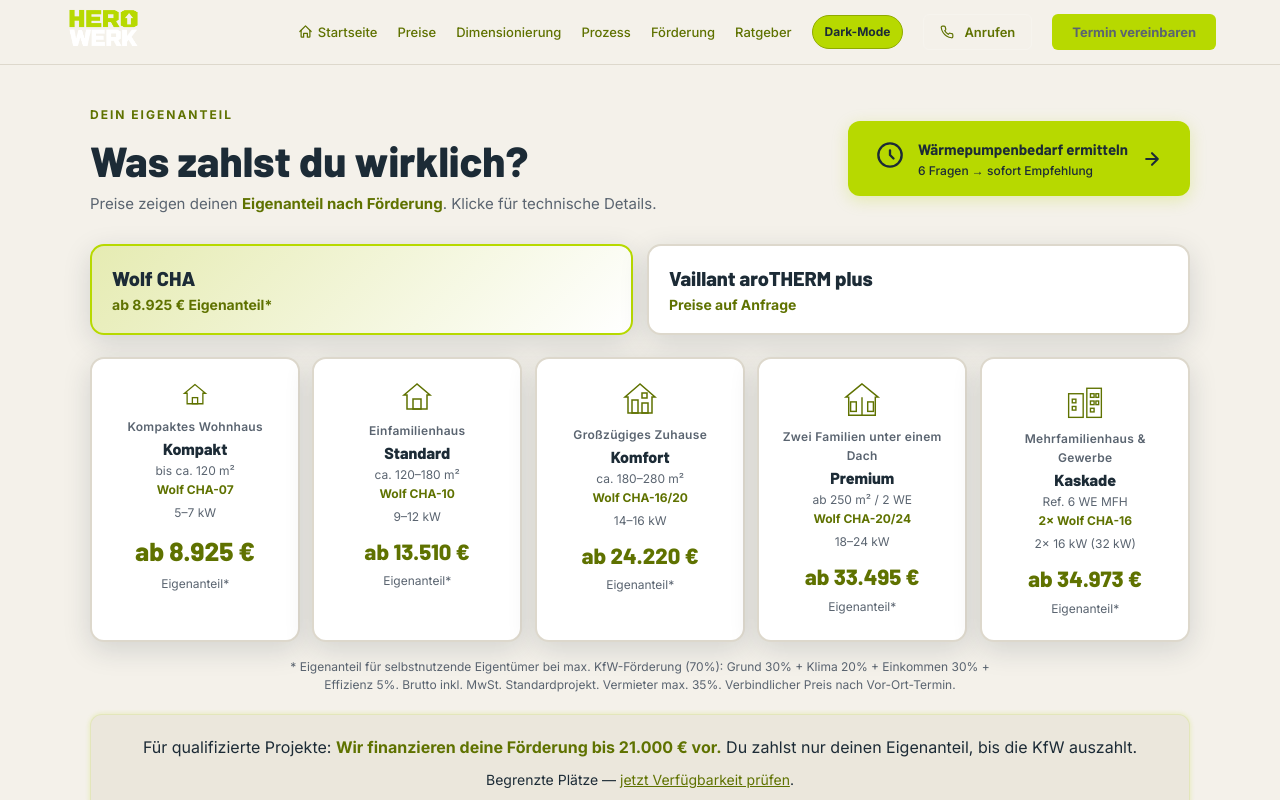
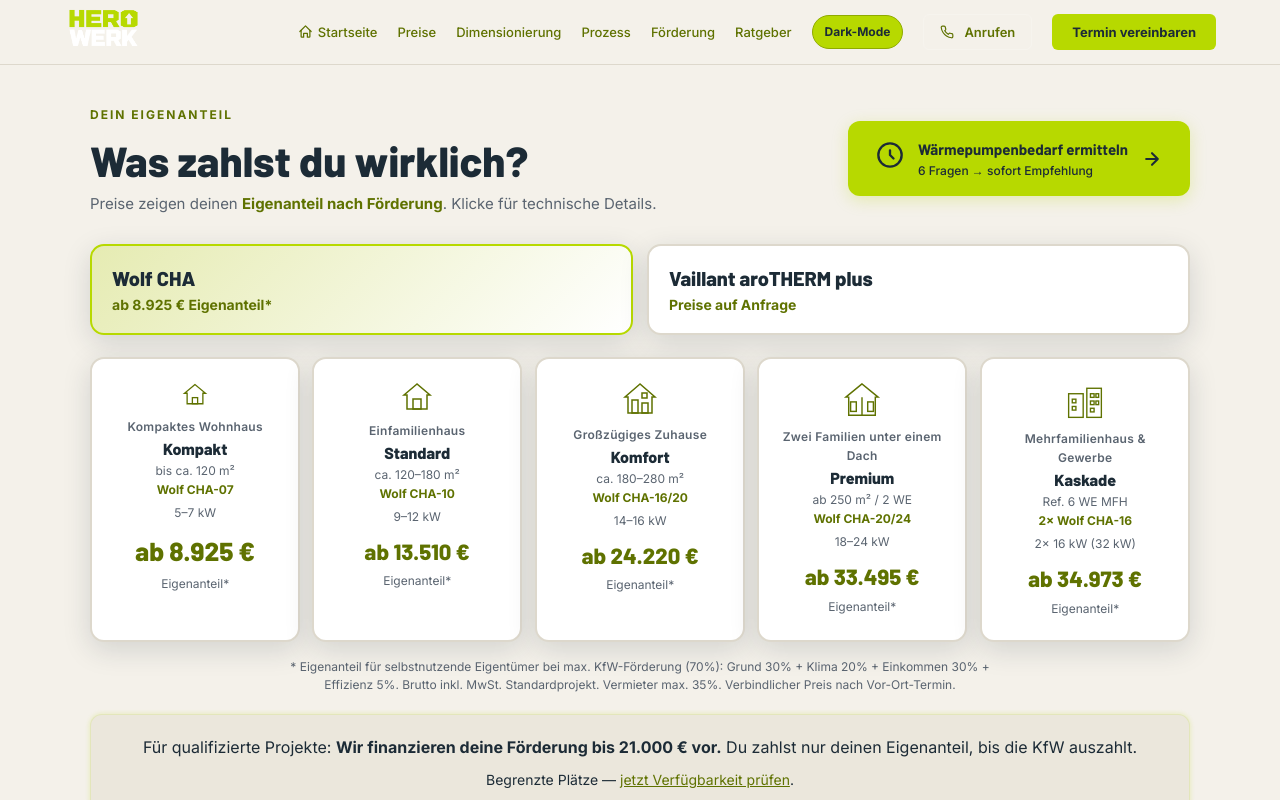
Before and after one commit to HeroBenBen/herowerk-website, a website: page preise.html in a window 1280 px wide. Both pictures are taken after a click on the button "Light-Mode". Shown: the top 800 px of the page. Drawn offline with Linux system fonts and the light colour scheme.

Commit message:
fix: umbau iteration 2c — nav-cta light-spezifitaet + schiefer auf tertiaer-flaechen (letzte kontrast-runde)

```diff
--- a/tokens.css
+++ b/tokens.css
@@ -389,6 +389,22 @@ body {
   background-color: #ebe7dc !important;
 }
 
+/* Umbau-Iteration 2c: final light contrast fixes.
+   K1: .nav-links a / .mobile-menu a have higher specificity than .nav-cta.
+   K2: accent-green is AA on white/sand, but not on #EBE7DC surfaces. */
+[data-theme='light'] .nav-links a.nav-cta,
+[data-theme='light'] .mobile-menu a.nav-cta {
+  color: #1c2b36 !important;
+}
+
+[data-theme='light'] .preisanker-fv strong,
+[data-theme='light'] .preisanker-fv a,
+[data-theme='light'] .foerder-section .breakdown-item .pct,
+[data-theme='light'] .foerder-section .seg-toggle button.active,
+[data-theme='light'] .foerder-section [style*='var(--green)'] {
+  color: #1c2b36 !important;
+}
+
 [data-theme='light'] .hero-calc,
 [data-theme='light'] .qs-form,
 [data-theme='light'] .prozess-card,
```
